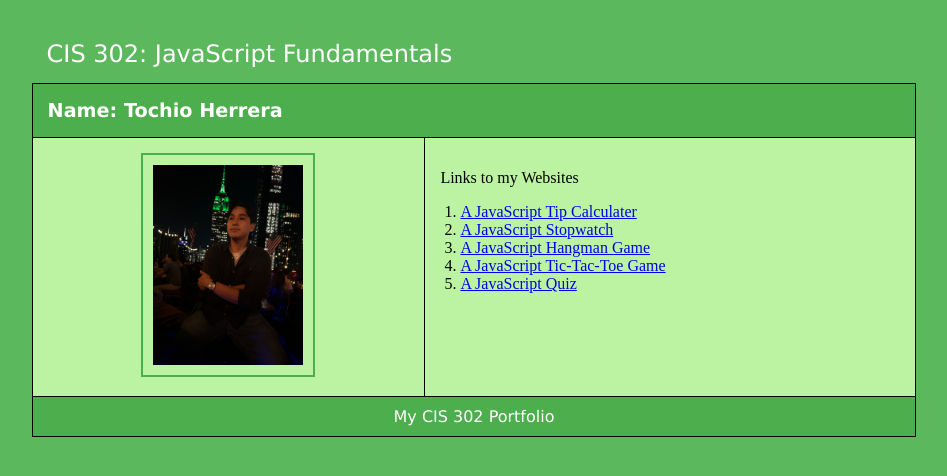
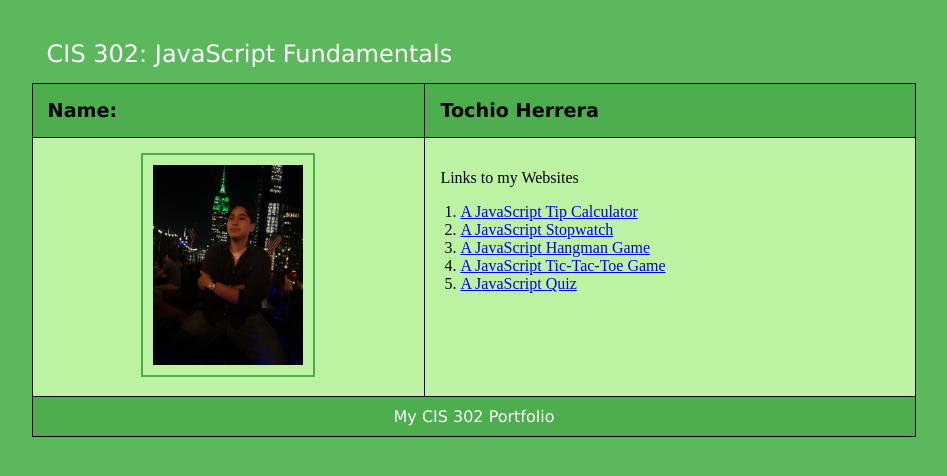
Before and after one commit to Tochio12/CIS_302_Final, a plain HTML site: page index.html in a window 1280 px wide. Shown: the whole page, without its empty margins (166-1113 px from the left). Drawn offline with Linux system fonts and the light colour scheme.

Commit message:
small changes

```diff
--- a/index.html
+++ b/index.html
@@ -19,7 +19,8 @@
     <table>
         <caption>CIS 302: JavaScript Fundamentals</caption>
         <tr>
-            <th colspan="2">Name: Tochio Herrera</th>
+            <th>Name:</th>
+            <th>Tochio Herrera</th>
         </tr>
         <tr>
             <td>
@@ -30,7 +31,7 @@
             <td>
                 <p>Links to my Websites</p>
                 <ol>
-                    <li><a href="https://tochio12.github.io/">A JavaScript Tip Calculater</a></li>
+                    <li><a href="https://tochio12.github.io/">A JavaScript Tip Calculator</a></li>
                     <li><a href="https://tochio12.github.io/project2/">A JavaScript Stopwatch</a></li>
                     <li><a href="https://tochio12.github.io/hangman/">A JavaScript Hangman Game</a></li>
                     <li><a href="https://tochio12.github.io/tic-tac-toe/">A JavaScript Tic-Tac-Toe Game</a></li>
--- a/style.css
+++ b/style.css
@@ -18,6 +18,7 @@ table {
     width: 70%;
     text-align: left;
     border-collapse: collapse;
+    color: black;
 }
 
 caption {
@@ -42,6 +43,7 @@ th, td {
     border: 1px solid black;
     padding: 15px;
     vertical-align: top;
+    color: black;
 }
 
 ol {
```
